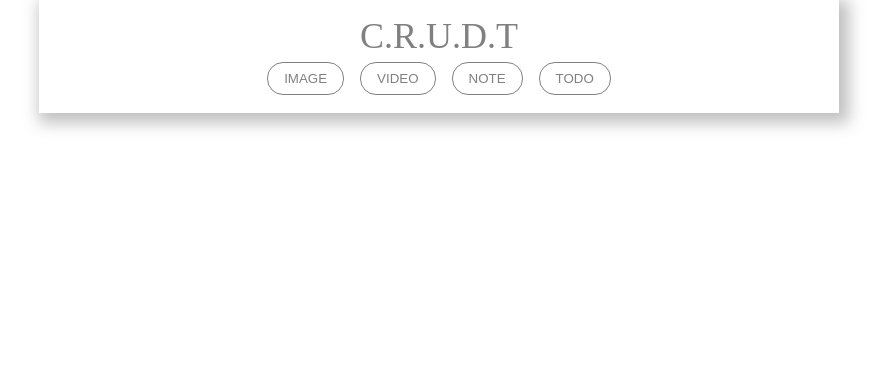
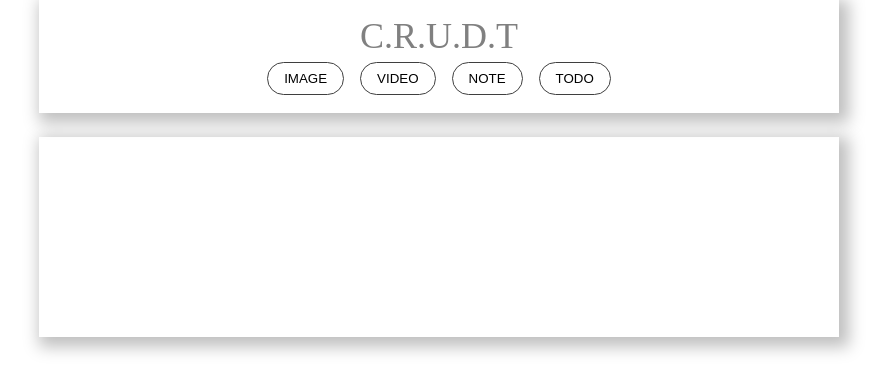
Before and after one commit to zoo0190/C.R.U.D.T-Front, a plain HTML site: page index.html in a window 1280 px wide. Shown: the whole page, without its empty margins (201-1088 px from the left). Drawn offline with Linux system fonts and the light colour scheme.

Commit message:
add: img card

```diff
--- a/index.html
+++ b/index.html
@@ -5,7 +5,7 @@
     <meta http-equiv="X-UA-Compatible" content="IE=edge" />
     <meta name="viewport" content="width=device-width, initial-scale=1.0" />
     <title>C.R.U.D.T-Ys</title>
-    <script src="./build/main.js"></script>
+    <script src="./build/main.js" defer></script>
     <link rel="stylesheet" href="reset.css" />
     <link rel="stylesheet" href="styles.css" />
   </head>
@@ -20,7 +20,7 @@
       </div>
     </header>
     <main>
-      <section></section>
+      <section class="section__card-img"></section>
       <section></section>
       <section></section>
       <section></section>
--- a/styles.css
+++ b/styles.css
@@ -60,8 +60,16 @@ header {
 .header__button {
   padding: 8px 16px;
   margin: 0 8px;
-  border-radius: 16px;
-  border: 1px solid gray;
-  color: gray;
+  border-radius: 20px;
+  border: 1px solid var(--border-color);
+  color: var(--black);
   background-color: transparent;
+  cursor: pointer;
 }
+
+.section__card-img {
+  width: 100%;
+  height: 200px;
+  margin-top: 24px;
+  box-shadow: 5px 5px 15px 5px rgba(0, 0, 0, 0.25);
+}
```
Also changed, not shown: 1 other file.
